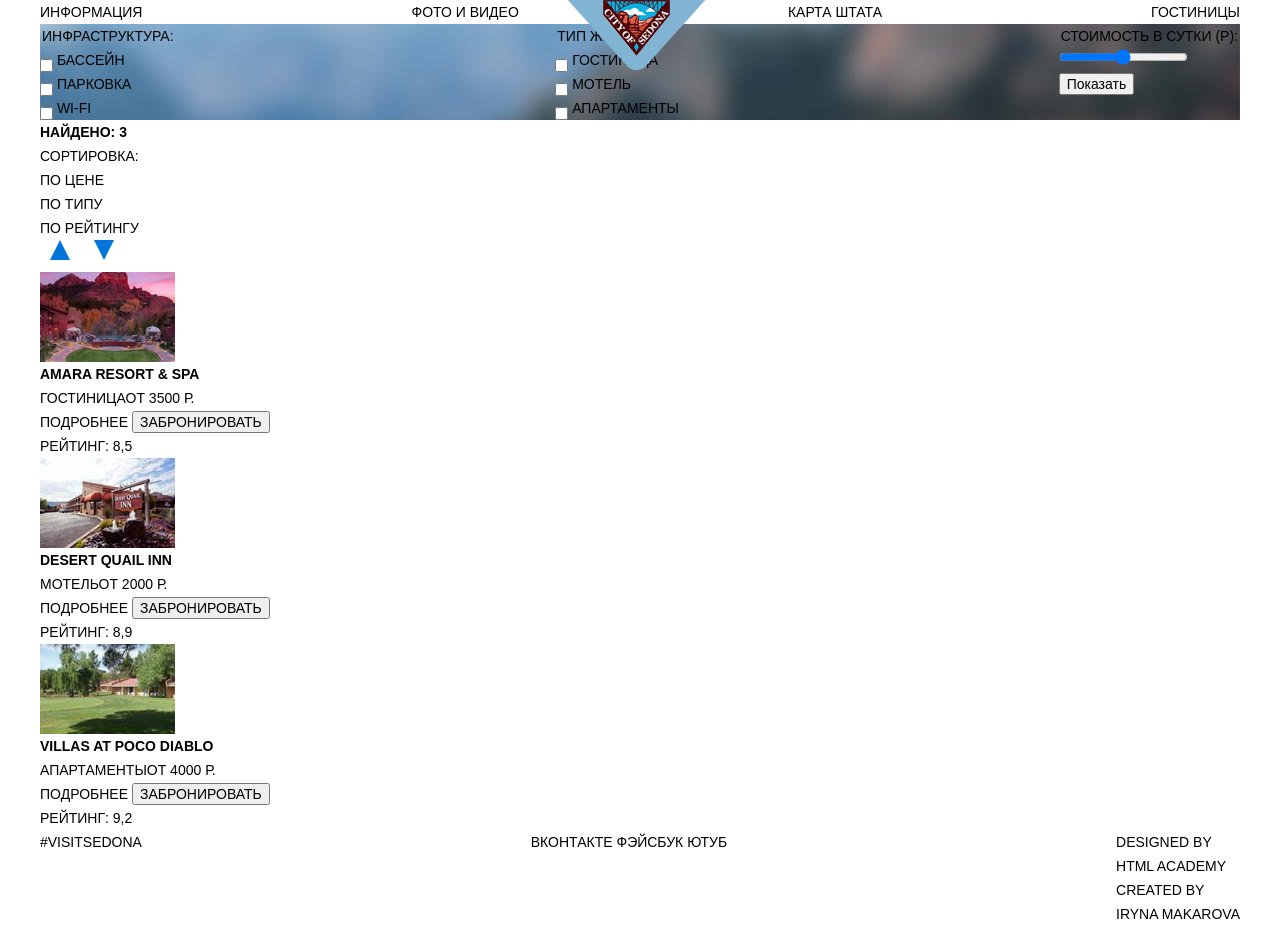
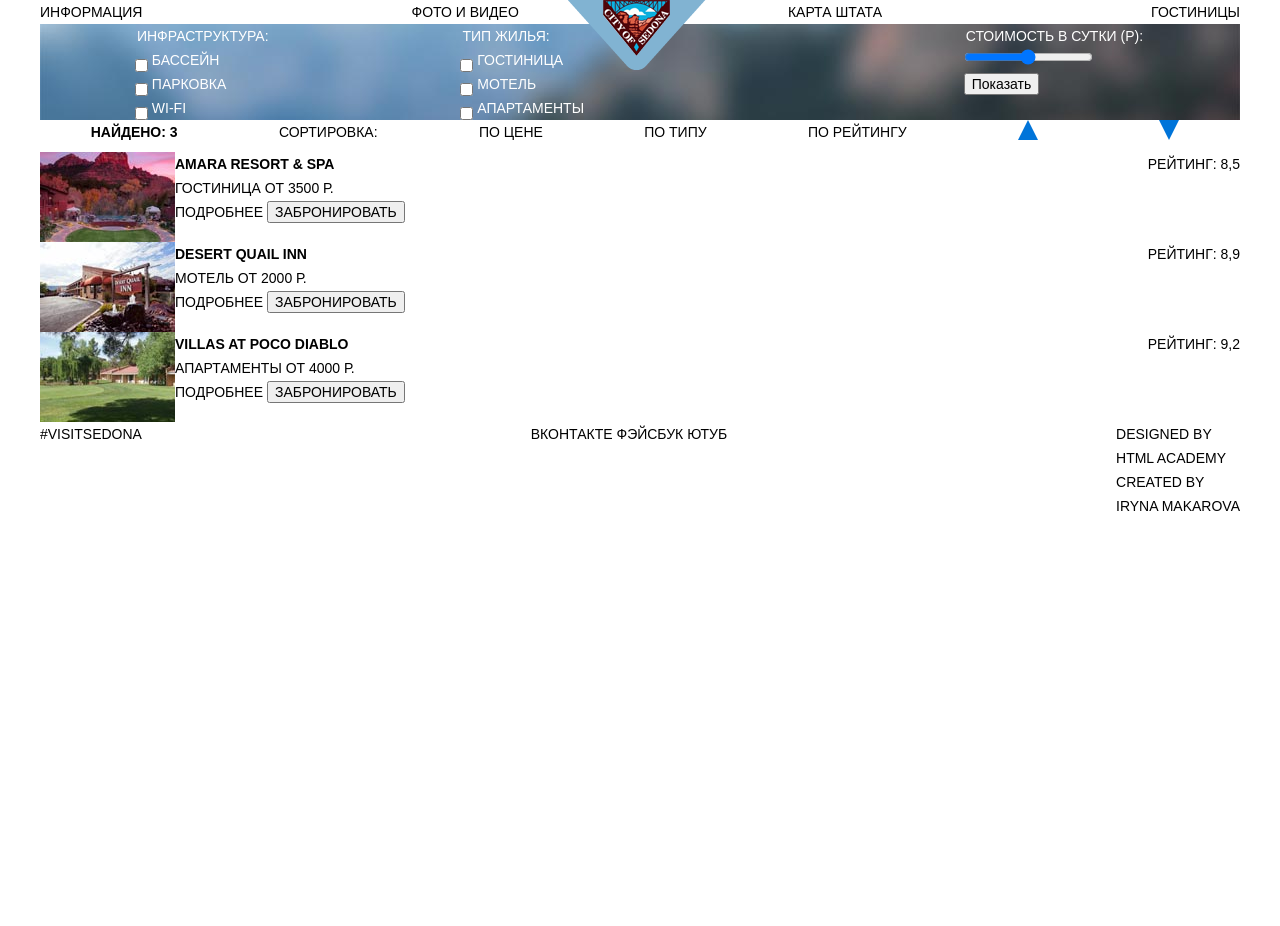
Before and after one commit to Iriyamak/sedona, a plain HTML site: page hotels.html in a window 1280 px wide. After the commit the page ends 800 px from the top, so only its background shows below. Drawn offline with Linux system fonts and the light colour scheme.

Commit message:
made simple grid

```diff
--- a/css/style.css
+++ b/css/style.css
@@ -142,11 +142,14 @@ html {
 }
 	.selection form{
 	display: flex;
-	justify-content: space-between;
+	justify-content: space-around;
+	color: #fff;
 }
-.selection form:last-child{
-flex-grow: 2;}
-	a.arrow {
+.sort{
+	display: flex;
+	justify-content: space-around;
+}
+	.sort a.arrow {
 	    display: inline-block;
 	    margin: 0 10px;
 	    font-size:0;
@@ -164,3 +167,16 @@ flex-grow: 2;}
 		}
 		.arrow-down::before {border-bottom-width:0;
 		}
+.catalog{
+	display: flex;
+	flex-direction: column;
+}
+	.item{
+		display: flex;
+		justify-content: flex-start;
+	}
+		.item-description{
+			display: flex;
+			justify-content: space-between;
+			flex-grow: 2;
+		}
--- a/hotels.html
+++ b/hotels.html
@@ -46,6 +46,7 @@
                 <label for="type3">АПАРТАМЕНТЫ</label></li>
             </ul>
           </fieldset>
+          <fieldset></fieldset>
         <fieldset>
           <legend>Стоимость в сутки (Р):</legend>
           <input type="range" name="" value=""><br>
@@ -55,7 +56,7 @@
       </form>
     </div>
     <div class="sort">
-        <h2>Найдено: 3</h2>
+        <b>Найдено: 3</b>
         <p>СОРТИРОВКА:</p>
         <p>ПО ЦЕНЕ</p>
         <p>ПО ТИПУ</p>
@@ -63,12 +64,13 @@
         <a class="arrow arrow-up" href="#">по возрастанию</a>
         <a class="arrow arrow-down" href="#">по убыванию</a>
     </div>
-    <section>
+    <section class="catalog">
       <article class="item">
+        <img src="img/hotels-1.jpg" alt="">
         <div class="item-description">
-          <img src="img/hotels-1.jpg" alt="">
+          <div class="item-description_left">
             <h2>Amara Resort & Spa</h2>
-          <p><span>Гостиница</span><span>ОТ 3500 Р.</span></p>
+            <p><span>Гостиница </span><span>ОТ 3500 Р.</span></p>
             <a href="#" class="btn">ПОДРОБНЕЕ</a>
             <button type="button" class="btn">ЗАБРОНИРОВАТЬ</button>
           </div>
@@ -76,12 +78,14 @@
             <div class="stars"></div>
             <p>Рейтинг: 8,5</p>
           </div>
+        </div>
       </article>
       <article class="item">
+        <img src="img/hotels-2.jpg" alt="">
         <div class="item-description">
-          <img src="img/hotels-2.jpg" alt="">
+          <div class="item-description_left">
             <h2>Desert Quail Inn</h2>
-          <p><span>Мотель</span><span>ОТ 2000 Р.</span></p>
+            <p><span>Мотель </span><span>ОТ 2000 Р.</span></p>
             <a href="#" class="btn">ПОДРОБНЕЕ</a>
             <button type="button" class="btn">ЗАБРОНИРОВАТЬ</button>
           </div>
@@ -89,18 +93,21 @@
             <div class="stars"></div>
             <p>Рейтинг: 8,9</p>
           </div>
+        </div>
       </article>
       <article class="item">
+        <img src="img/hotels-3.jpg" alt="">
         <div class="item-description">
-          <img src="img/hotels-3.jpg" alt="">
+          <div class="item-description_left">
             <h2>Villas at Poco Diablo</h2>
-          <p><span>Апартаменты</span><span>ОТ 4000 Р.</span></p>
+            <p><span>Апартаменты </span><span>ОТ 4000 Р.</span></p>
             <a href="#" class="btn">ПОДРОБНЕЕ</a>
             <button type="button" class="btn">ЗАБРОНИРОВАТЬ</button>
           </div>
           <div class="rating">
             <div class="stars"></div>
             <p>Рейтинг: 9,2</p>
+          </div>
         </div>
       </article>
     </section>
```
Lines whose indentation alone changed are shown as unchanged.
